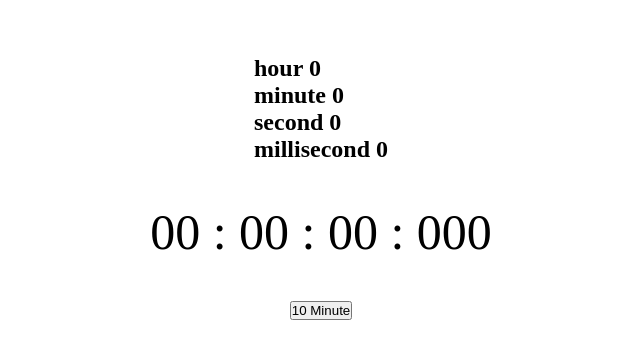
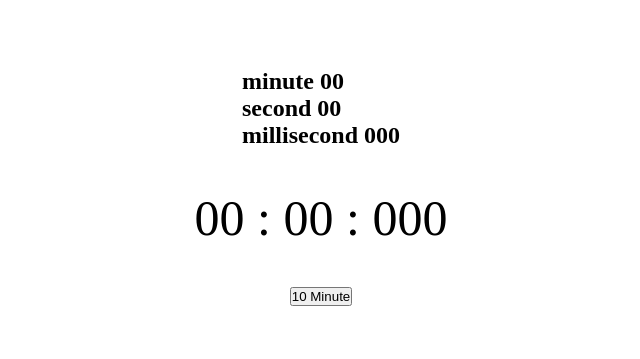
Before and after one commit to daniarfadd/pomodoro-react-app, a React (Vite) app: page / in a window 1280 px wide. Shown: the part 213-572 px from the top of the page, without its empty margins (319-959 px from the left). Built offline with nearby package versions, Linux system fonts and the light colour scheme.

Commit message:
start over again

```diff
--- a/src/App.jsx
+++ b/src/App.jsx
@@ -1,66 +1,45 @@
 import { useEffect, useState } from 'react'
 import './App.css'
 
+
 function App() {
 
-  const [timer, setTimer] = useState({
-    hour: 0,
-    minute: 0,
-    second: 0,
-    millisecond: 0
-  })
-
-  // useEffect(() =>{
-  //   setTimer(prevCon => (
-  //     {
-  //       ...prevCon,
-  //       millisecond: 10,
-  //       hour: 15
-  //     }
-  //   ))
-
-  // },[])
-
-  let hour = timer.hour
-  let minute = timer.minute
-  let second = timer.second
-  let millisecond = timer.millisecond
-
-  if(minute < 10 && minute !== 0){
-    minute = `0${minute}`
-  }
+  const [minute, setMinute] = useState(0)
+  const [second, setSecond] = useState(0)
+  const [millisecond, setMilliSecond] = useState(0)
 
 
-  function tenMinutes() {
-    setTimer(prevTime => (
-      {
-        ...prevTime,
-        minute: 10
-      }
-    ))
-  }
+  let minuteTime = minute < 10 ? `0${minute}` : minute
+  let secondTime = second < 10 ? `0${second}` : second
+  let milliTime = millisecond < 10 ? `00${millisecond}` : millisecond < 100 ?   `0${millisecond}` : millisecond
 
 
+  useEffect(() =>{
 
+  },[])
+
+
+  function tenMinutes(){
+    setSecond(0)
+    setMilliSecond(9)
+    setMinute(7)
+  }
 
   return (
     <div className="App">
 
       <div>
-        <h2>hour {timer.hour}</h2>
-        <h2>minute {timer.minute}</h2>
-        <h2>second {timer.second}</h2>
-        <h2>millisecond {timer.millisecond}</h2>
+        <h2>minute {minuteTime}</h2>
+        <h2>second {secondTime}</h2>
+        <h2>millisecond {milliTime}</h2>
       </div>
 
       <div className="timer">
-        <span id="hour"> 00 </span>
+        <span id="minute"> {minuteTime} </span>
         :
-        <span id="minute"> { minute === 0 ? "00" : minute} </span>
+        <span id="second"> {secondTime} </span>
         :
-        <span id="second"> 00 </span>
-        :
-        <span id="millisecond"> 000 </span>
+        <span id="millisecond"> { milliTime === 0 ? "000" : milliTime} </span>
       </div>
 
       <div className="timer--button">
```
